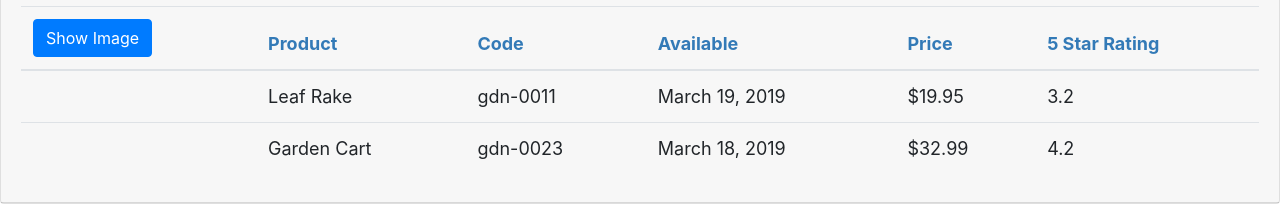
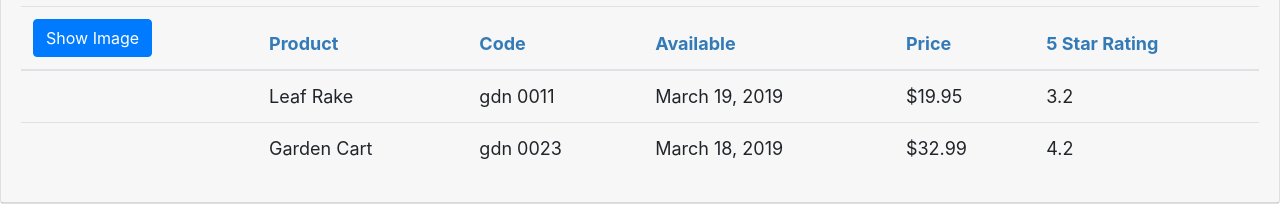
Before and after one commit to melher39/Angular-APM, an Angular app: page / in a window 1280 px wide. Shown: the part 197-421 px from the top of the page. Built offline with nearby package versions, Linux system fonts and the light colour scheme.

Commit message:
created and implemented our first custom pipe. used successfully for a basic replace function

```diff
--- a/src/app/app.module.ts
+++ b/src/app/app.module.ts
@@ -4,11 +4,13 @@
 
 import { AppComponent } from './app.component';
 import { ProductListComponent } from "./products/product-list.component";
+import { ConvertToSpacesPipe } from "./shared/convert-to-spaces.pipe";
 
 @NgModule({
   declarations: [
     AppComponent,
-    ProductListComponent
+    ProductListComponent,
+    ConvertToSpacesPipe
   ],
   imports: [
     BrowserModule,
--- a/src/app/products/product-list.component.html
+++ b/src/app/products/product-list.component.html
@@ -43,7 +43,7 @@
                                  [style.margin.px]="imageMargin">
                         </td>
                         <td>{{ product.productName }}</td>
-                        <td>{{ product.productCode | lowercase }}</td>
+                        <td>{{ product.productCode | lowercase | convertToSpaces: "-" }}</td>
                         <td>{{ product.releaseDate }}</td>
                         <td>{{ product.price | currency:"USD":"symbol":"1.2-2" }}</td>
                         <td>{{ product.starRating }}</td>
--- /dev/null
+++ b/src/app/shared/convert-to-spaces.pipe.ts
@@ -0,0 +1,11 @@
+import { Pipe, PipeTransform } from "@angular/core";
+
+@Pipe({
+    name: "convertToSpaces"
+})
+
+export class ConvertToSpacesPipe implements PipeTransform {
+    transform(value: string, character: string): string {
+        return value.replace(character, " ");
+    }
+}
```
